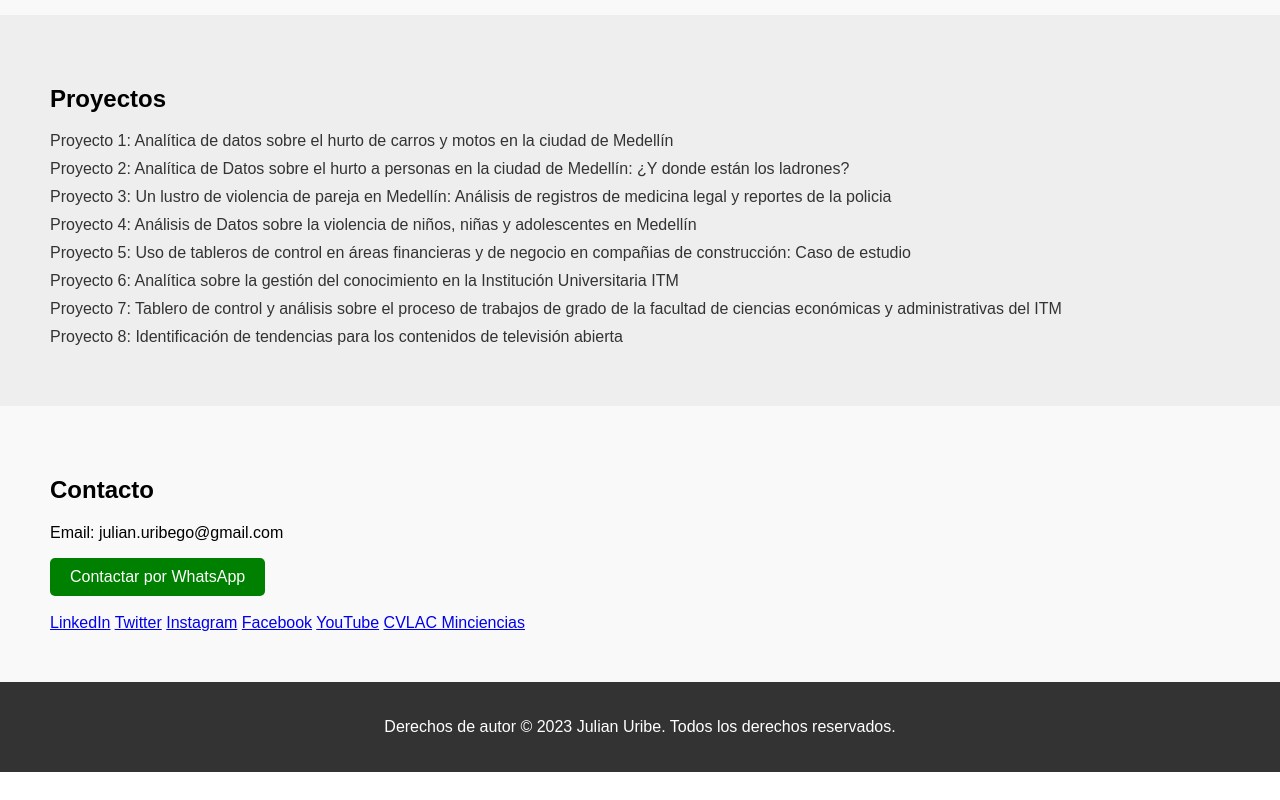
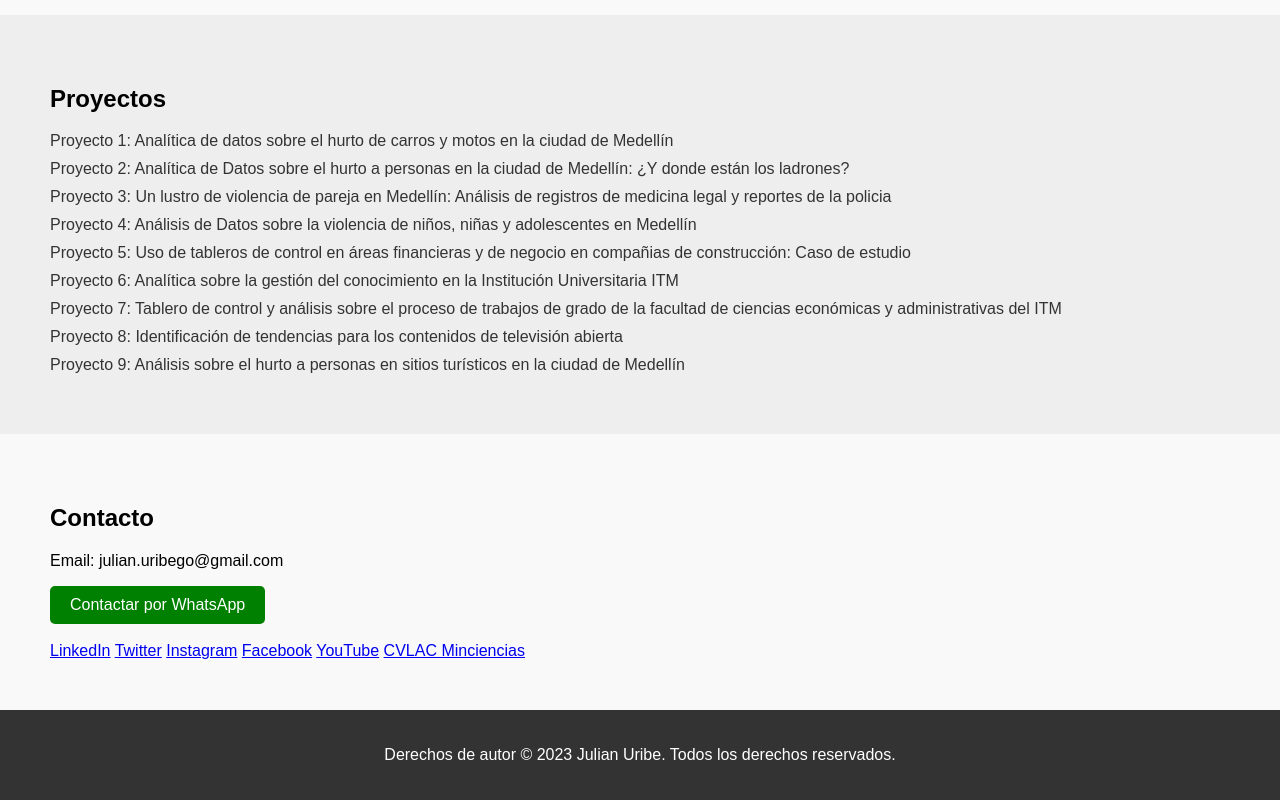
Before and after one commit to datawithjulianuribe/portafolio, a plain HTML site: page index.html in a window 1280 px wide. Shown: the part 1529-2329 px from the top of the page. Before the commit the page ends 2301 px from the top, so only its background shows below. Drawn offline with nearby package versions, Linux system fonts and the light colour scheme.

Commit message:
Update index.html

```diff
--- a/index.html
+++ b/index.html
@@ -239,6 +239,7 @@
 	<li><a href="http://gc-itm.herokuapp.com/">Proyecto 6: Analítica sobre la gestión del conocimiento en la Institución Universitaria ITM</a></li>
 	<li><a href="http://trabajosdegrado.herokuapp.com/">Proyecto 7: Tablero de control y análisis sobre el proceso de trabajos de grado de la facultad de ciencias económicas y administrativas del ITM</a></li>
 	<li><a href="https://postdata.gov.co/story/resultados-datajam-2021">Proyecto 8: Identificación de tendencias para los contenidos de televisión abierta</a></li>
+      	<li><a href="">Proyecto 9: Análisis sobre el hurto a personas en sitios turísticos en la ciudad de Medellín</a></li>
       </ul>
     </section>
 
```
Lines whose indentation alone changed are shown as unchanged.
